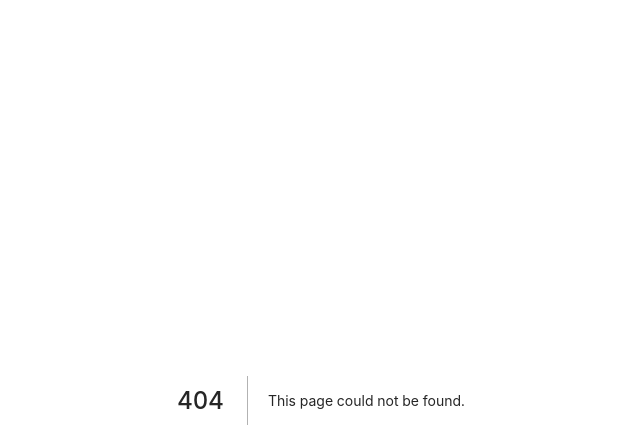
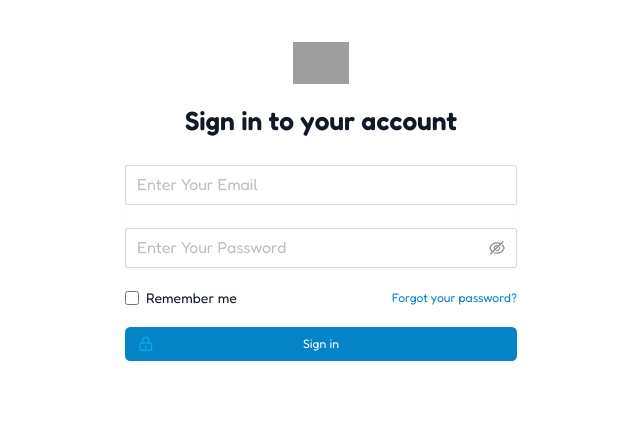
Before and after one commit to arnaudov19/my-virtual-garage-1, a Next.js app: page /LoginPage in a window 1280 px wide. Before the commit this address had no page. Shown: the top 448 px of the page, without its empty margins (319-959 px from the left). Built offline with nearby package versions, Linux system fonts and the light colour scheme; grey boxes are pictures that could not be loaded; a web font is replaced by a local one.

Commit message:
Login page transfomration in progress

```diff
--- /dev/null
+++ b/src/pages/LoginPage.tsx
@@ -0,0 +1,149 @@
+
+/*import "../styles/style.css"*/
+import { Button, Form, Input } from "antd"
+import Checkbox from "antd/es/checkbox/Checkbox"
+import React, { useState } from "react"
+import { LockClosedIcon } from "@heroicons/react/outline"
+
+type Props = {
+    currentPageLogin: number,
+    onSetPage: (page: number) => void,
+    customerEmail: string,
+    customerPassword: string,
+}
+
+const LoginPage = (props: Props): any => {
+
+    const onFinish = (values: any) => {
+        console.log("Success:", values)
+    }
+    const onFinishFailed = (errorInfo) => {
+        console.log("Failed:", errorInfo)
+    }
+    const getUserEmail = (event) => {
+        setUserEmail(event.target.value)
+    }
+    const getUserPassword = (event) => {
+        setUserPass(event.target.value)
+    }
+    const userData = {
+        userEmail: props.customerEmail,
+        password: props.customerPassword,
+    }
+    const adminCredentials = {
+        adminEmail: "admin",
+        adminPassword: "admin",
+    }
+    console.log(userData)
+    const [userEmail, setUserEmail] = useState("o")
+    const [userPass, setUserPass] = useState("o")
+
+    let customerCredentials = userData.userEmail === userEmail && userData.password === userPass
+    const adminLogin = adminCredentials.adminEmail === userEmail && adminCredentials.adminPassword === userPass
+
+    const validateUserCredentials = () => {
+        if (customerCredentials) {
+            console.log("Successful", userEmail, userPass)
+            props.onSetPage(2)
+        } else if (adminLogin) {
+            console.log("Successful", userEmail, userPass)
+            props.onSetPage(2)
+        } else {
+            console.log("Unsuccessful", userEmail, userPass)
+            props.onSetPage(1)
+        }
+    }
+    const forgottenPasswordHandler = () => {
+        props.onSetPage(6)
+    }
+    return (
+        <div className="min-h-full flex items-center justify-center py-12 px-4 sm:px-6 lg:px-8">
+            <div className="max-w-md w-full space-y-8">
+                <div>
+                    <img
+                        className="mx-auto h-12 w-auto"
+                        src={require("../img/my-virtual-garage-logo.png")}
+                        alt="Workflow"
+                    />
+                    <h2 className="mt-6 text-center text-3xl font-extrabold text-gray-900">Sign in to your account</h2>
+                </div>
+
+                <Form
+                    className="mt-8 space-y-6"
+                    initialValues={{
+                        remember: true,
+                    }}
+                    onFinish={onFinish}
+                    onFinishFailed={onFinishFailed}
+                    autoComplete="off">
+                    <Input type="hidden" name="remember" defaultValue="true" />
+                    <div className="rounded-md shadow-sm -space-y-px">
+                        <Form.Item
+                            name="username"
+                            rules={[
+                                {
+                                    required: true,
+                                    message: "Please input your Email!",
+                                },
+                            ]}>
+                            <Input
+                                className="hover:border-sky-400 focus:border-sky-500"
+                                onChange={getUserEmail}
+                                placeholder="Enter Your Email"
+                                size="large"
+                            />
+                        </Form.Item>
+                        <Form.Item
+                            name="password"
+                            rules={[
+                                {
+                                    required: true,
+                                    message: "Please input your password!",
+                                },
+                            ]}>
+                            <Input.Password onInput={getUserPassword} placeholder="Enter Your Password" size="large" />
+                        </Form.Item>
+                    </div>
+                    <div className="flex items-center justify-between">
+                        <div className="flex items-center">
+                            <input
+                                id="remember-me"
+                                name="remember-me"
+                                type="checkbox"
+                                className="h-4 w-4 text-indigo-600 focus:ring-indigo-500 border-gray-300 rounded"
+                            />
+                            <label htmlFor="remember-me" className="ml-2 block text-sm text-gray-900">
+                                Remember me
+                            </label>
+                        </div>
+
+                        <div className="text-sm">
+                            <a
+                                onClick={forgottenPasswordHandler}
+                                className="font-medium text-sky-600 hover:text-sky-500">
+                                Forgot your password?
+                            </a>
+                        </div>
+                    </div>
+
+                    <div>
+                        <button
+                            type="submit"
+                            onClick={validateUserCredentials}
+                            className="group relative w-full flex justify-center py-2 px-4 border border-transparent text-sm font-medium rounded-md text-white bg-sky-600 hover:bg-sky-700 focus:outline-none focus:ring-2 focus:ring-offset-2 focus:ring-sky-500">
+                            <span className="absolute left-0 inset-y-0 flex items-center pl-3">
+                                <LockClosedIcon
+                                    className="h-5 w-5 text-sky-500 group-hover:text-sky-400"
+                                    aria-hidden="true"
+                                />
+                            </span>
+                            Sign in
+                        </button>
+                    </div>
+                </Form>
+            </div>
+        </div>
+    )
+}
+
+export default LoginPage
```
